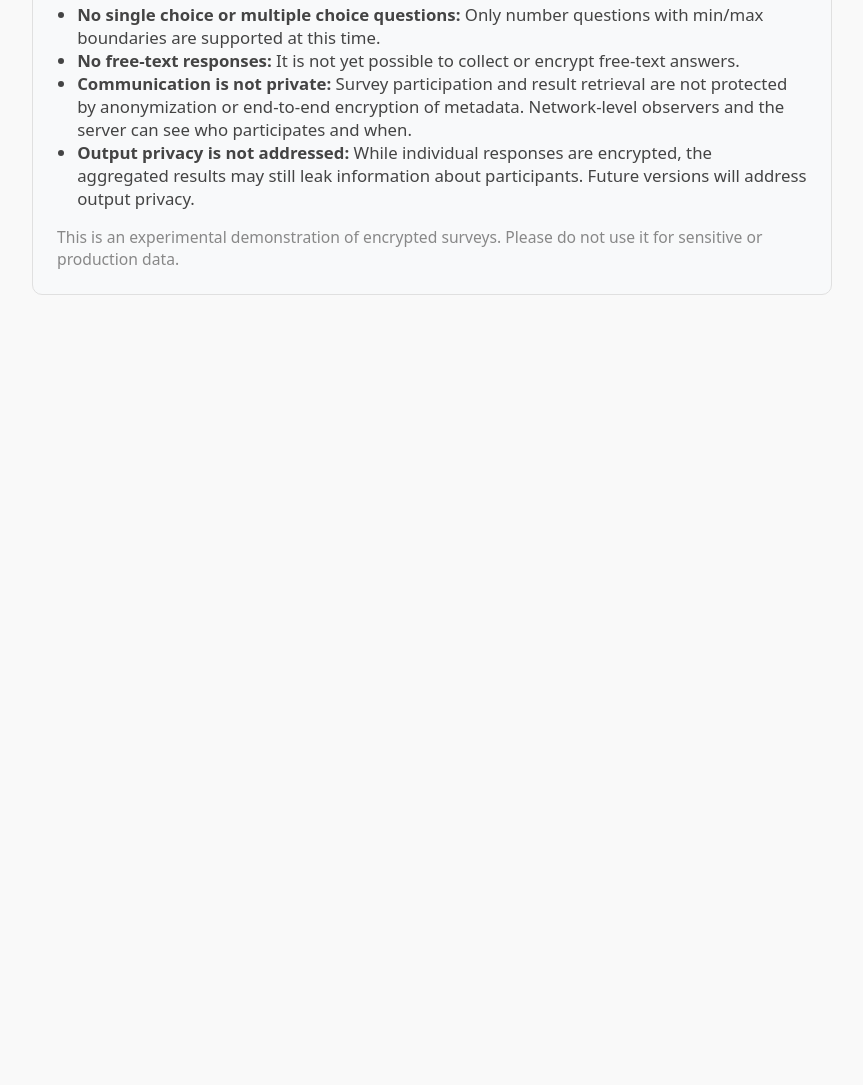
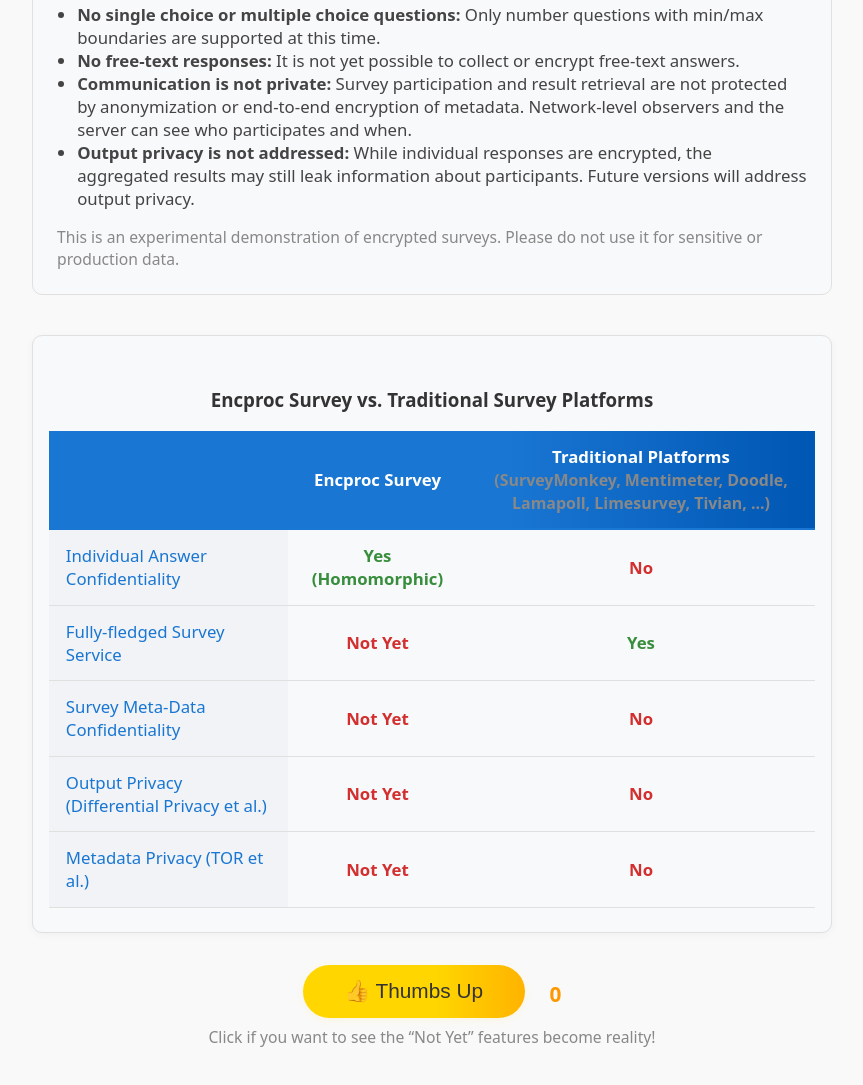
Before and after one commit to matiasinsaurralde/encproc, a plain HTML site: page engine/static/survey.html in a window 1280 px wide. Shown: the part 899-1984 px from the top of the page, without its empty margins (208-1071 px from the left). Before the commit the page ends 1234 px from the top, so only its background shows below. Drawn offline with Linux system fonts and the light colour scheme; no server answers.

Commit message:
add some clarifications to the survey example

```diff
--- a/engine/static/survey.css
+++ b/engine/static/survey.css
@@ -242,3 +242,103 @@
   background: linear-gradient(90deg, #218838 60%, #28a745 100%) !important;
   box-shadow: 0 6px 24px rgba(40,167,69,0.18) !important;
 }
+
+.survey-comparison-section {
+  margin: 2.5em 0 0 0;
+  background: #f8f9fa;
+  border: 1px solid #e0e0e0;
+  border-radius: 10px;
+  padding: 2em 1em 1.5em 1em;
+  box-shadow: 0 2px 8px rgba(0,0,0,0.04);
+}
+
+.survey-comparison-table {
+  display: table;
+  width: 100%;
+  border-collapse: separate;
+  border-spacing: 0;
+  font-size: 1.05em;
+}
+
+.comparison-row {
+  display: table-row;
+}
+
+.comparison-header {
+  font-weight: bold;
+  background: linear-gradient(90deg, #1976d2 60%, #0056b3 100%);
+  color: #fff;
+}
+
+.comparison-cell {
+  display: table-cell;
+  padding: 0.85em 1em;
+  border-bottom: 1px solid #e0e0e0;
+  vertical-align: middle;
+  text-align: center;
+}
+
+.comparison-feature {
+  text-align: left;
+  font-weight: 500;
+  background: #f1f3f6;
+  color: #1976d2;
+}
+
+.comparison-yes {
+  color: #388e3c;
+  font-weight: bold;
+}
+
+.comparison-no {
+  color: #d32f2f;
+  font-weight: bold;
+}
+
+.survey-comparison-table .comparison-header .comparison-cell {
+  border-bottom: 2px solid #1976d2;
+}
+
+#download-key-btn {
+  display: none;
+  font-size: 1.25em;
+  font-weight: bold;
+  background: linear-gradient(90deg, #1976d2 60%, #0056b3 100%);
+  color: #fff;
+  border: none;
+  padding: 20px 40px;
+  border-radius: 10px;
+  box-shadow: 0 4px 16px rgba(25,118,210,0.12);
+  transition: background 0.2s, box-shadow 0.2s;
+  text-align: center;
+  cursor: pointer;
+  margin: 2em 0 1.5em 0; /* vertical spacing only */
+}
+
+#download-key-btn:hover {
+  background: linear-gradient(90deg, #0056b3 60%, #1976d2 100%);
+  box-shadow: 0 6px 24px rgba(25,118,210,0.18);
+}
+
+.thumbs-up-btn {
+  font-size: 1.3em;
+  background: linear-gradient(90deg, #ffd600 60%, #ffb300 100%);
+  color: #333;
+  border: none;
+  border-radius: 2em;
+  padding: 0.7em 2em;
+  margin-right: 1em;
+  cursor: pointer;
+  box-shadow: 0 2px 8px rgba(255,214,0,0.10);
+  transition: background 0.2s, box-shadow 0.2s;
+}
+.thumbs-up-btn:hover {
+  background: linear-gradient(90deg, #ffb300 60%, #ffd600 100%);
+  box-shadow: 0 4px 16px rgba(255,214,0,0.18);
+}
+.thumbs-up-count {
+  font-size: 1.3em;
+  font-weight: bold;
+  color: #ff9800;
+  vertical-align: middle;
+}
--- a/engine/static/survey.html
+++ b/engine/static/survey.html
@@ -16,7 +16,9 @@
         <button id="copy-link-btn" type="button" style="padding:8px 16px;">Copy</button>
       </div>
     </div>
-    <button id="download-key-btn" class="button-download prominent-download" style="display:none;">Download Access File</button>
+    <div id="download-key-btn-wrapper" style="text-align:center; width:100%;">
+      <button id="download-key-btn" class="button-download" style="display:none;">Download Access File</button>
+    </div>
     <h2>Create Encrypted Survey (Numbers Only)</h2>
     <form id="survey-form" autocomplete="off">
       <div id="questions-list"></div>
@@ -44,6 +46,50 @@
         This is an experimental demonstration of encrypted surveys. Please do not use it for sensitive or production data.
       </div>
     </div>
+    <div class="survey-comparison-section">
+      <h3 style="text-align:center; margin-bottom:1em;">Encproc Survey vs. Traditional Survey Platforms</h3>
+      <div class="survey-comparison-table">
+        <div class="comparison-row comparison-header">
+          <div class="comparison-cell"></div>
+          <div class="comparison-cell">Encproc Survey</div>
+          <div class="comparison-cell">Traditional Platforms<br><span style="font-size:0.95em; color:#888;">(SurveyMonkey, Mentimeter, Doodle, Lamapoll, Limesurvey, Tivian, ...)</span></div>
+        </div>
+        <div class="comparison-row">
+          <div class="comparison-cell comparison-feature">Individual Answer Confidentiality</div>
+          <div class="comparison-cell comparison-yes">Yes (Homomorphic)</div>
+          <div class="comparison-cell comparison-no">No</div>
+        </div>
+        <div class="comparison-row">
+          <div class="comparison-cell comparison-feature">Fully-fledged Survey Service</div>
+          <div class="comparison-cell comparison-no">Not Yet</div>
+          <div class="comparison-cell comparison-yes">Yes</div>
+        </div>
+        <div class="comparison-row">
+          <div class="comparison-cell comparison-feature">Survey Meta-Data Confidentiality</div>
+          <div class="comparison-cell comparison-no">Not Yet</div>
+          <div class="comparison-cell comparison-no">No</div>
+        </div>
+        <div class="comparison-row">
+          <div class="comparison-cell comparison-feature">Output Privacy (Differential Privacy et al.)</div>
+          <div class="comparison-cell comparison-no">Not Yet</div>
+          <div class="comparison-cell comparison-no">No</div>
+        </div>
+        <div class="comparison-row">
+          <div class="comparison-cell comparison-feature">Metadata Privacy (TOR et al.)</div>
+          <div class="comparison-cell comparison-no">Not Yet</div>
+          <div class="comparison-cell comparison-no">No</div>
+        </div>
+      </div>
+    </div>
+    <div class="thumbs-up-section" style="text-align:center; margin:2em 0;">
+      <button id="thumbs-up-btn" class="thumbs-up-btn" title="Support us!">
+        👍 Thumbs Up
+      </button>
+      <span id="thumbs-up-count" class="thumbs-up-count">0</span>
+      <div style="font-size:0.98em; color:#888; margin-top:0.5em;">
+        Click if you want to see the “Not Yet” features become reality!
+      </div>
+    </div>
   </div>
   <script src="/static/wasm_exec.js"></script>
   <script src="/static/go_genkey.js"></script>
--- a/engine/static/survey.js
+++ b/engine/static/survey.js
@@ -150,7 +150,7 @@
 
       keyStatus.textContent = '';
       result.style.display = 'block';
-      result.innerHTML = `<strong>Survey created!</strong>`;
+      result.innerHTML = `<strong>Survey created! Don't forget to download the Access File. Without it the answers will be lost.</strong>`;
 
       // HIDE the form after successful creation
       form.style.display = 'none';
@@ -205,4 +205,23 @@
     keyStatus.style.color = '#dc3545';
     return;
   }
+
+  async function updateThumbsUpCount() {
+    try {
+      const resp = await fetch(`${baseUrl}/thumbs-up`);
+      const data = await resp.json();
+      document.getElementById('thumbs-up-count').textContent = data.count;
+    } catch {}
+  }
+
+  document.getElementById('thumbs-up-btn').addEventListener('click', async () => {
+    try {
+      const resp = await fetch(`${baseUrl}/thumbs-up`, { method: 'POST' });
+      const data = await resp.json();
+      document.getElementById('thumbs-up-count').textContent = data.count;
+    } catch {}
+  });
+
+  // Initialize on page load
+  updateThumbsUpCount();
 });
```
Also changed, not shown: 3 other files.
